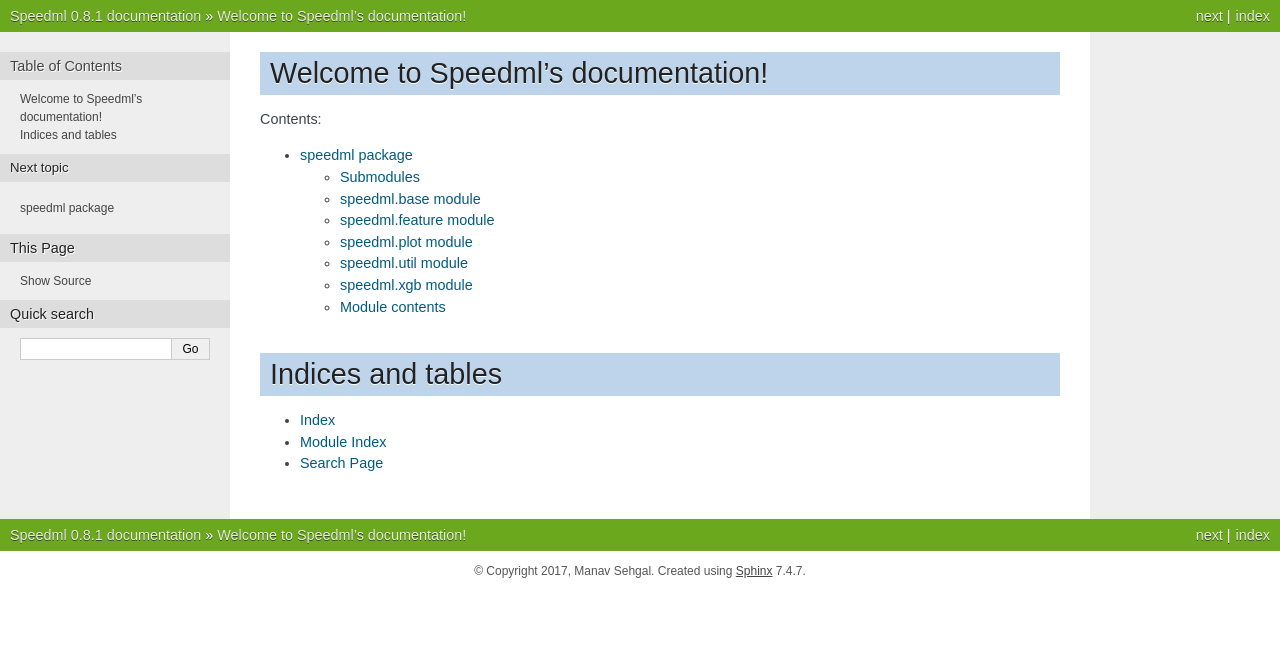
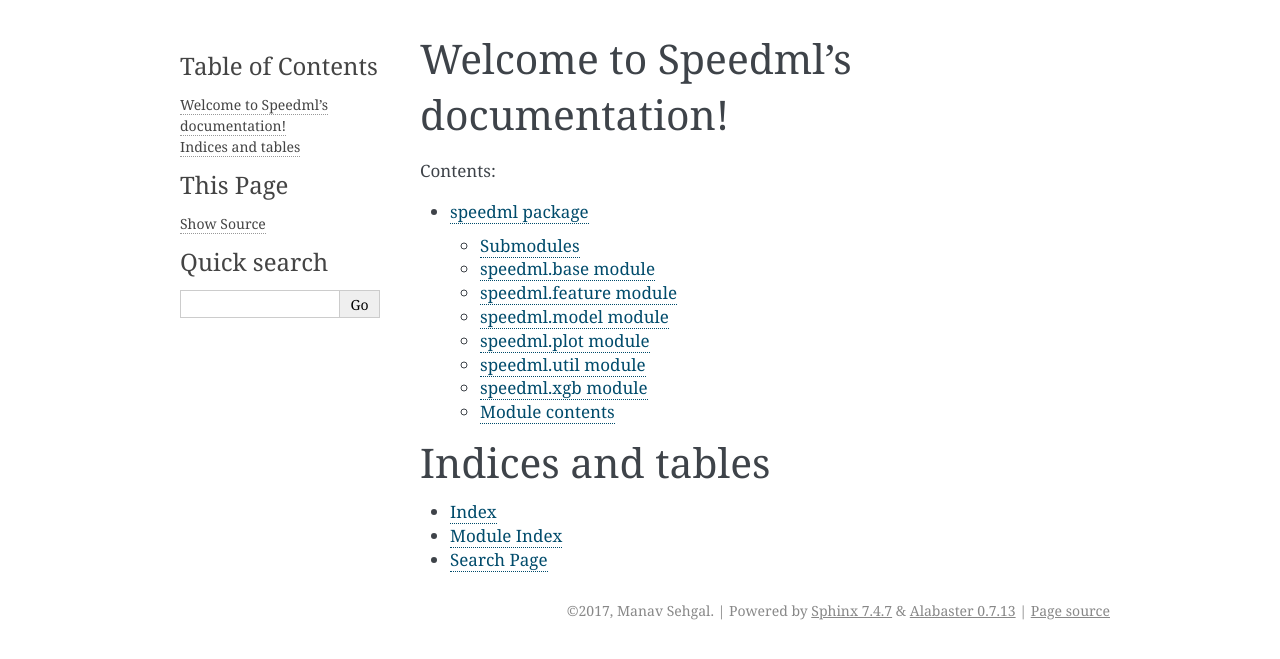
Before and after one commit to Speedml/speedml, a Sphinx documentation site: the page built from docs/index.rst, in a window 1280 px wide. Shown: the top 659 px of the page. Built offline with Sphinx 7.4.7, drawn with Linux system fonts in a browser that asks for light colours.

```diff
--- a/docs/conf.py
+++ b/docs/conf.py
@@ -2,7 +2,7 @@
 # -*- coding: utf-8 -*-
 #
 # Speedml documentation build configuration file, created by
-# sphinx-quickstart on Thu May  4 14:18:44 2017.
+# sphinx-quickstart on Sun May  7 11:10:35 2017.
 #
 # This file is execfile()d with the current directory set to its
 # containing dir.
@@ -59,7 +59,7 @@ author = 'Manav Sehgal'
 # The short X.Y version.
 version = ''
 # The full version, including alpha/beta/rc tags.
-release = '0.8.1'
+release = '0.9.0'
 
 # The language for content autogenerated by Sphinx. Refer to documentation
 # for a list of supported languages.
@@ -85,7 +85,7 @@ todo_include_todos = True
 # The theme to use for HTML and HTML Help pages.  See the documentation for
 # a list of builtin themes.
 #
-html_theme = 'nature'
+html_theme = 'alabaster'
 
 # Theme options are theme-specific and customize the look and feel of a theme
 # further.  For a list of options available for each theme, see the
--- a/docs/index.rst
+++ b/docs/index.rst
@@ -1,5 +1,5 @@
 .. Speedml documentation master file, created by
-   sphinx-quickstart on Thu May  4 14:18:44 2017.
+   sphinx-quickstart on Sun May  7 11:10:35 2017.
    You can adapt this file completely to your liking, but it should at least
    contain the root `toctree` directive.
 
--- a/docs/speedml.rst
+++ b/docs/speedml.rst
@@ -16,6 +16,14 @@ speedml\.feature module
 -----------------------
 
 .. automodule:: speedml.feature
+    :members:
+    :undoc-members:
+    :show-inheritance:
+
+speedml\.model module
+---------------------
+
+.. automodule:: speedml.model
     :members:
     :undoc-members:
     :show-inheritance:
```
Also changed, not shown: setup.py (+6 -4 lines).
